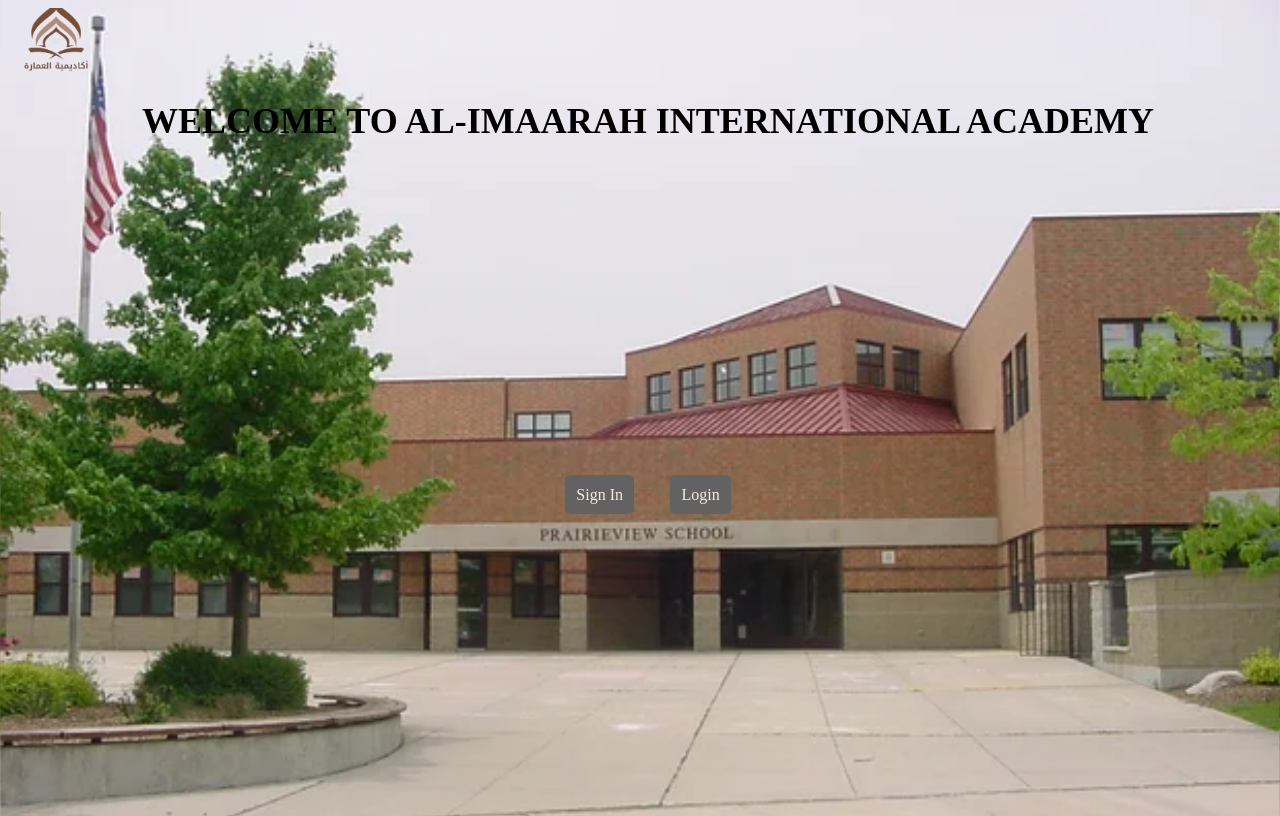
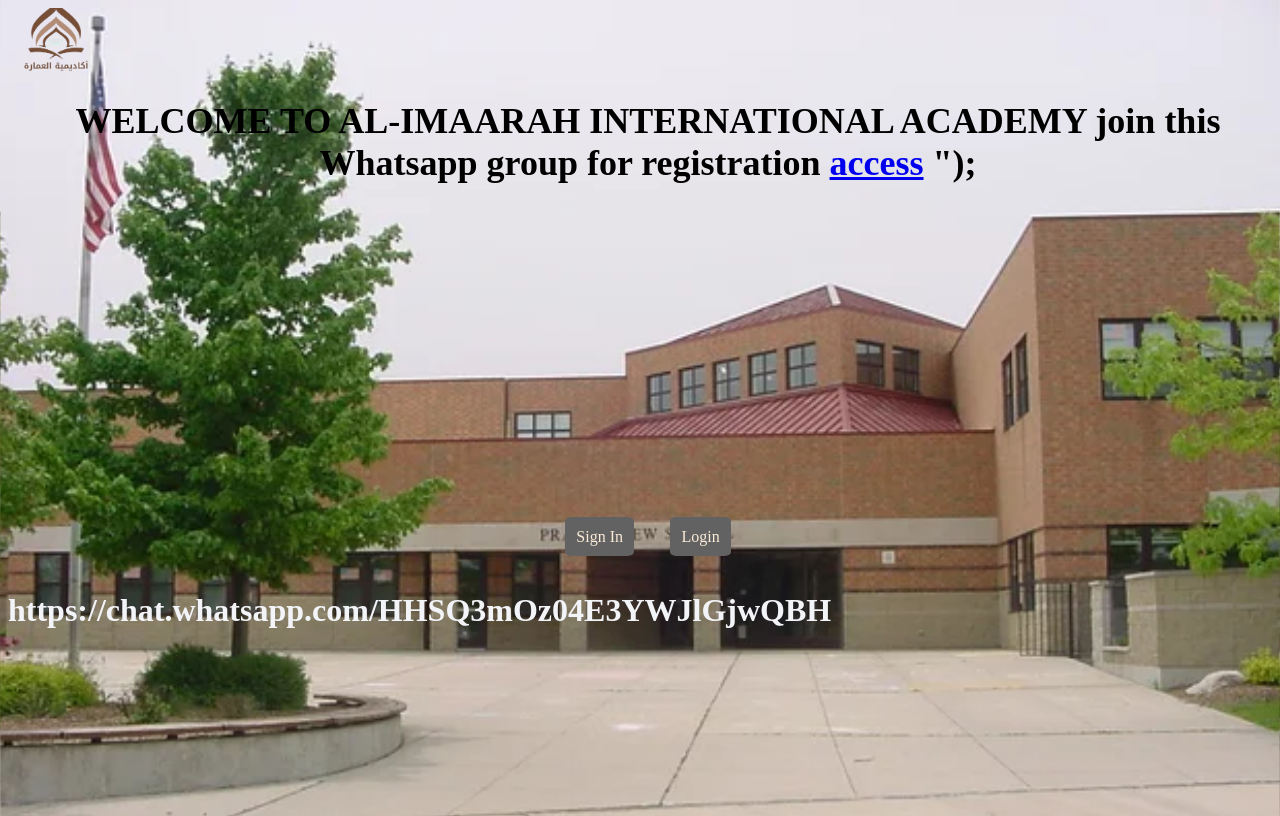
Before and after one commit to Femilove/website, a Django app: page / in a window 1280 px wide. Run offline with Django 4.2, Linux system fonts and the light colour scheme.

Commit message:
Update index.html

```diff
--- a/templates/index.html
+++ b/templates/index.html
@@ -13,20 +13,22 @@
           <img src="{% static 'files/icon1.png' %}" alt="Logo" class="logo-img" />
     </div>
     <footer class="head1">
-      <h1>WELCOME TO AL-IMAARAH INTERNATIONAL ACADEMY</h1>
+      <h1>WELCOME TO AL-IMAARAH INTERNATIONAL ACADEMY
+      join this Whatsapp group for registration <a href="https://chat.whatsapp.com/HHSQ3mOz04E3YWJlGjwQBH">access</a> ");
+    </h1>
     </footer>
     <div class="footer-buttons">
       <a href="sign" class="b" onclick="myFunction()">Sign In</a>
       <a href="login" class="b">Login</a>
     </div>
-    <p class="middle">
+    <p class="middle">https://chat.whatsapp.com/HHSQ3mOz04E3YWJlGjwQBH
       <marquee behavior="" direction="">
         Our program is designed for those who wish to improve their skills in Arabic language</marquee
       >
     </p>
     <script>
        function myFunction() {
-       alert("Join this Whatsapp group for registration access https://chat.whatsapp.com/HHSQ3mOz04E3YWJlGjwQBH");
+       alert(""Join this Whatsapp group for registration <a href="https://chat.whatsapp.com/HHSQ3mOz04E3YWJlGjwQBH" >access</a>"")
        }
     </script>
   </body>
```
